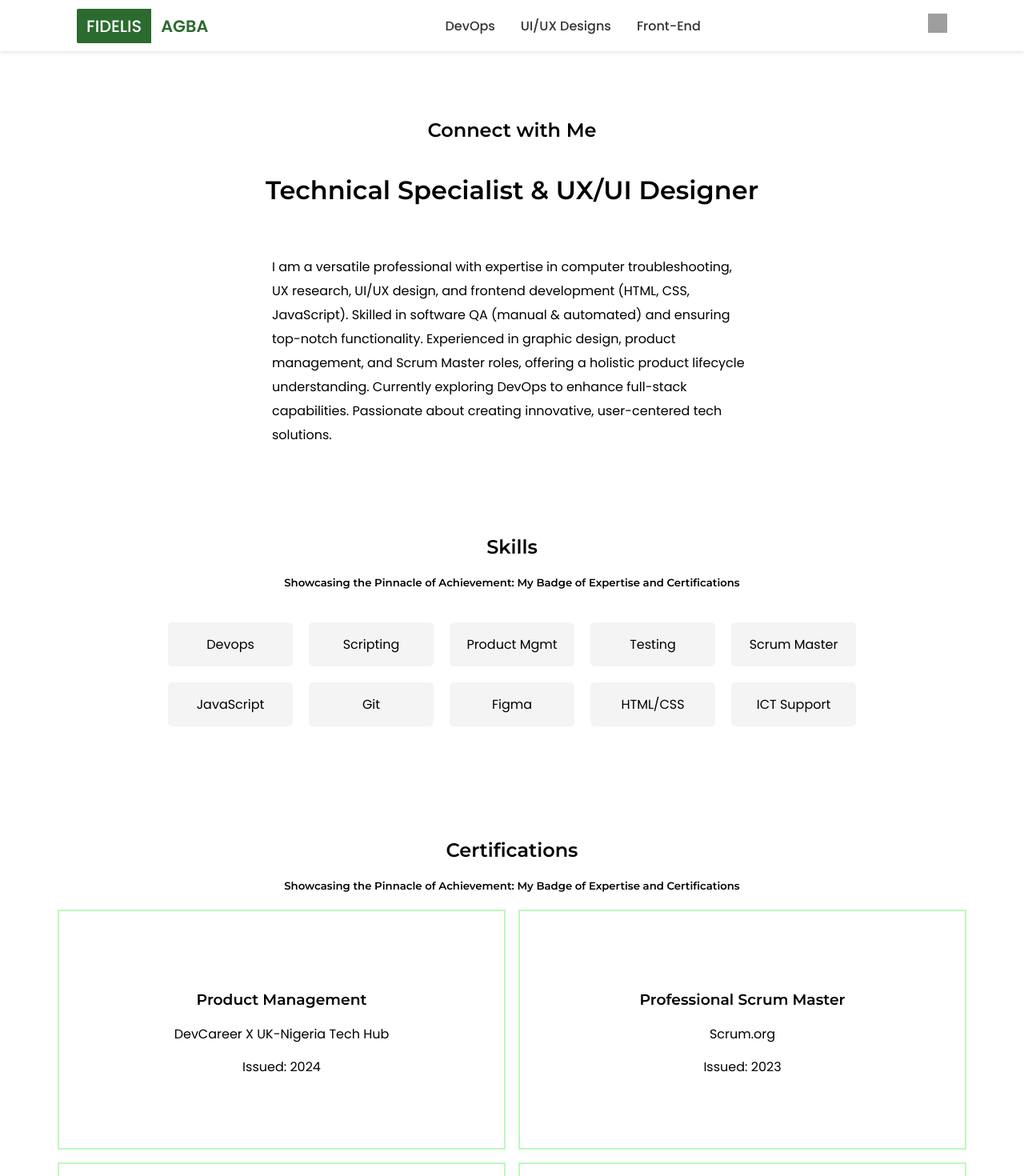
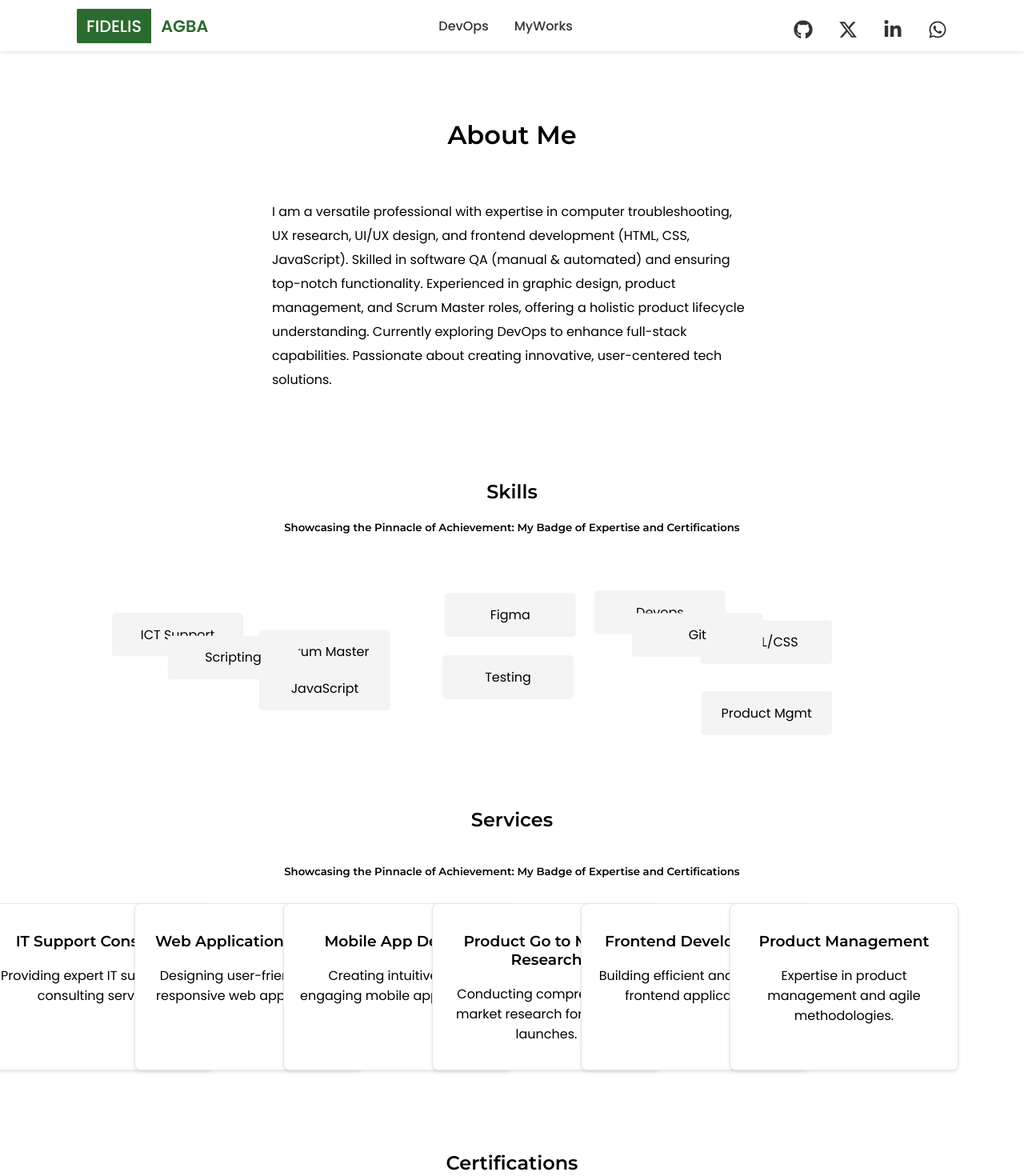
Before and after one commit to gadgetdom/fid37is-portfolio, a React (Create React App) app: page / in a window 1280 px wide. Shown: the top 1470 px of the page at 80% size. Built offline with nearby package versions, Linux system fonts and the light colour scheme; grey boxes are pictures that could not be loaded.

Commit message:
More about me contents

```diff
--- a/src/App.js
+++ b/src/App.js
@@ -4,8 +4,7 @@ import Navbar from './components/Navbar';
 import Home from './pages/Home';
 import DevOps from './pages/DevOps';
 import './App.css';
-import Designs from './pages/Designs';
-import FrontEnd from './pages/FrontEnd';
+import MyWorks from './pages/MyWorks';
 import Footer from './components/Footer';
 
 function App() {
@@ -22,8 +21,7 @@ function App() {
           <Routes>
             <Route path="/" element={<Home />} />
             <Route path="/devops" element={<DevOps />} />
-            <Route path="/designs" element={<Designs />} />
-            <Route path="/frontend" element={<FrontEnd />} />
+            <Route path="/work" element={<MyWorks />} />
           </Routes>
         </div>
         <Footer />
--- a/src/components/Certifications.js
+++ b/src/components/Certifications.js
@@ -13,10 +13,10 @@ const CertificationSec = () => {
     },
     {
       id: 2,
-      title: "Professional Scrum Master",
-      issuer: "Scrum.org",
+      title: "Product Management 2",
+      issuer: "Great Learning",
       date: "2023",
-      certificateUrl: "Page-1.png"
+      certificateUrl: "/prmgm-cert.png"
     },
     {
       id: 3,
@@ -38,7 +38,7 @@ const CertificationSec = () => {
 
   return (
     <div className="w-full max-w-6xl mx-auto p-4">
-      <h2 className="text-3xl font-bold text-center mb-8">Certifications</h2>
+      <h1 className="text-3xl font-bold text-center mb-8">Certifications</h1>
       <h5>Showcasing the Pinnacle of Achievement: My Badge of Expertise and Certifications</h5>
       <div className="grid-container">
         {certifications.map((cert) => (
--- a/src/components/Navbar.css
+++ b/src/components/Navbar.css
@@ -12,6 +12,9 @@
     font-weight: 500;
 }
 
+a.icon-link {
+    font-size: 24px;
+}
 .name-last {
     background-color: white;
     color: #2C6B2F;
--- a/src/components/Navbar.js
+++ b/src/components/Navbar.js
@@ -2,6 +2,7 @@ import React, { useState } from "react";
 import { Link, useLocation } from "react-router-dom";
 import "./Navbar.css";
 import "../App.css";
+import { FaGithub, FaXTwitter, FaLinkedinIn, FaWhatsapp } from 'react-icons/fa6';
 
 function Navbar({ name, phoneNumber }) {
     const [firstName, lastName] = name.split(" ");
@@ -40,33 +41,29 @@ function Navbar({ name, phoneNumber }) {
                     DevOps
                 </Link>
                 <Link
-            to="/designs"
-            className={isActive("/designs")}
+                    to="/work"
+                    className={isActive("/myworks")}
                     onClick={() => setMenuOpen(false)}
                 >
-            UI/UX Designs
-            </Link>
-            <Link
-            to="/frontend"
-            className={isActive("/frontend")}
-            onClick={() => setMenuOpen(false)}
-            >
-            Front-End
+                    MyWorks
                 </Link>
             </div>
 
             <div className="navbar-contact no-select">
-            <a
-            href={`https://wa.me/${phoneNumber}`}
-            target="_blank"
-            rel="noopener noreferrer"
-            >
-            <img
-                src="https://upload.wikimedia.org/wikipedia/commons/thumb/6/6b/WhatsApp.svg/512px-WhatsApp.svg.png"
-                alt="WhatsApp"
-                className="whatsapp-icon"
-            />
+                <div className="icon-container">
+                    <a href={`https://github.com/fid37is`} target="_blank" rel="noopener noreferrer" className="icon-link">
+                        <FaGithub />
                     </a>
+                    <a href={`https://x.com/fid37is`} target="_blank" rel="noopener noreferrer" className="icon-link">
+                        <FaXTwitter />
+                    </a>
+                    <a href={`https://linkedin.com/in/fid37is`} target="_blank" rel="noopener noreferrer" className="icon-link">
+                        <FaLinkedinIn />
+                    </a>
+                    <a href={`https://wa.me/${phoneNumber}`} target="_blank" rel="noopener noreferrer" className="icon-link">
+                        <FaWhatsapp />
+                    </a>
+                </div>
             </div>
         </nav>
     );
--- a/src/pages/Designs.js
+++ /dev/null
@@ -1,16 +0,0 @@
-import React from "react";
-
-function Designs() {
-    return (
-        <div className="page-container no-select">
-        <h1>UI/UX Designs</h1>
-        <p>Content about other works goes here...</p>
-        <p>
-            This section can showcase your additional projects, skills, or
-            professional accomplishments.
-        </p>
-        </div>
-    );
-}
-
-export default Designs;
--- a/src/pages/Home.css
+++ b/src/pages/Home.css
@@ -5,6 +5,14 @@
     gap: 10;
     padding: 20px;
   } */
+  .image-column img {
+    transition: filter 0.3s ease, transform 0.3s ease;
+}
+
+.image-column img:hover {
+    filter: brightness(1.2) saturate(1.1);
+    transform: scale(1.05);
+}
 
   .first-section {
     display: flex;
@@ -51,7 +59,7 @@
     grid-template-columns: repeat(5, 1fr); /* 5 columns per row */
     gap: 20px;
     justify-content: center;
-    padding: 20px;
+    padding: 50px 0;
     max-width: 900px;
     margin: auto;
   }
@@ -64,26 +72,6 @@
     text-align: center;
     cursor: pointer;
     transition: background 0.3s;
-  }
-
-  .skill-box:hover {
-    background: #ddd;
-  }
-
-  .skill-banner {
-    position: absolute;
-    bottom: 100%;
-    left: 50%;
-    transform: translateX(-50%);
-    background: #BCF8BE;
-    color: #2C6B2F;
-    padding: 10px;
-    border-radius: 5px;
-    white-space: nowrap;
-    font-size: 14px;
-    visibility: hidden;
-    opacity: 0;
-    transition: opacity 0.3s;
   }
 
   .skill-box:hover .skill-banner {
@@ -149,3 +137,64 @@
     padding: 50px 0;
     width: 100%;
   }
+
+  @keyframes move {
+    0% { transform: translate(0, 0); }
+    25% { transform: translate(50px, -50px); }
+    50% { transform: translate(-50px, -50px); }
+    75% { transform: translate(-50px, 50px); }
+    100% { transform: translate(0, 0); }
+}
+
+.skill-box {
+    animation: move 5s infinite;
+}
+
+.services-section {
+    height: 50vh;
+    display: flex;
+    flex-direction: column;
+    align-items: center;
+    justify-content: center;
+}
+
+.services-container {
+    display: flex;
+    justify-content: center;
+    width: 100%;
+    padding: 10px;
+}
+
+.service-card {
+    background-color: #FFF;
+    border: 1px solid #e7e6e6;
+    border-radius: 8px;
+    padding: 16px;
+    margin-left: -100px;
+    box-shadow: 0 2px 4px rgba(0, 0, 0, 0.1);
+    width: 400px;
+    transition: transform 0.3s ease, box-shadow 0.3s ease, margin-left 0.3s ease;
+    z-index: 2;
+}
+
+.service-card:hover {
+    transform: translateX(80px);
+    background-color:  #4CAF50;
+    color: white;
+    margin-left: 0;
+    box-shadow: 0 4px 8px rgba(0, 0, 0, 0.15);
+}
+
+.services-section:hover .service-card:not(:hover) {
+    transform: translateX(180px);
+    margin-left: -90px;
+    z-index: 1;
+}
+
+@keyframes move {
+    0% { transform: translate(0, 0); }
+    25% { transform: translate(50px, -50px); }
+    50% { transform: translate(-50px, -50px); }
+    75% { transform: translate(-50px, 50px); }
+    100% { transform: translate(0, 0); }
+}
--- a/src/pages/Home.js
+++ b/src/pages/Home.js
@@ -1,42 +1,44 @@
-import React from 'react';
-import { useState } from "react";
-import "./Home.css";
+import React, { useState, useEffect, useMemo } from 'react';
+import './Home.css';
 import gg from '../assets/img/gg.png';
 import CertificationSection from '../components/Certifications';
-import { FontAwesomeIcon } from '@fortawesome/react-fontawesome';
-import { FaGithub, FaXTwitter, FaLinkedinIn } from "react-icons/fa6";
 
 const Home = () => {
     const [hovered, setHovered] = useState(false);
+    const [randomSkills, setRandomSkills] = useState([]);
+    const [bgImage, setBgImage] = useState('');
 
-    const skills = [
-        { name: "Devops", details: "Backend experience with Express.js." },
-        { name: "Scripting", details: "State management for large applications." },
-        { name: "Product Mgmt", details: "Proficient in product management and leading an agile team." },
-        { name: "Testing", details: "Manual and automated testing, Cypress" },
-        { name: "Scrum Master", details: "Skilled in Flexbox, Grid, and animations." },
-        { name: "JavaScript", details: "Proficient in ES6+, DOM manipulation, React, Vue" },
-        { name: "Git", details: "Version control and collaboration." },
-        { name: "Figma", details: "UI/UX design and prototyping." },
-        { name: "HTML/CSS", details: "Expert in semantic HTML and accessibility. CSS -  Flexbox, Grid, and animations." },
-        { name: "ICT Support", details: "Experienced in hooks, state management." },
+    const skills = useMemo(() => [
+        'Devops', 'Scripting', 'Product Mgmt', 'Testing', 'Scrum Master',
+        'JavaScript', 'Git', 'Figma', 'HTML/CSS', 'ICT Support'
+    ], []);
+
+    const services = [
+        { name: 'IT Support Consulting', description: 'Providing expert IT support and consulting services.' },
+        { name: 'Web Application Design', description: 'Designing user-friendly and responsive web applications.' },
+        { name: 'Mobile App Design', description: 'Creating intuitive and engaging mobile app designs.' },
+        { name: 'Product Go to Market Research', description: 'Conducting comprehensive market research for product launches.' },
+        { name: 'Frontend Development', description: 'Building efficient and scalable frontend applications.' },
+        { name: 'Product Management', description: 'Expertise in product management and agile methodologies.' }
     ];
+
+    useEffect(() => {
+        const interval = setInterval(() => {
+            setRandomSkills(skills.sort(() => Math.random() - 0.5));
+        }, 2000);
+        return () => clearInterval(interval);
+    }, [skills]);
+
+    const handleMouseEnter = () => {
+        const bgImages = ['url(/path/to/abstract1.jpg)', 'url(/path/to/abstract2.jpg)', 'url(/path/to/abstract3.jpg)'];
+        const randomImage = bgImages[Math.floor(Math.random() * bgImages.length)];
+        setBgImage(randomImage);
+    };
 
     return (
         <div className="page-container no-select">
-            <h2 className="text-3xl font-bold text-center mb-8">Connect with Me</h2>
-            <div className="icon-container">
-                <a href="https://github.com/YourUsername" target="_blank" rel="noopener noreferrer" className="icon-link">
-                <FontAwesomeIcon icon={FaGithub} />
-                </a>
-                <a href="https://x.com/YourUsername" target="_blank" rel="noopener noreferrer" className="icon-link">
-                <FontAwesomeIcon icon={FaXTwitter} />
-                </a>
-                <a href="https://linkedin.com/in/YourUsername" target="_blank" rel="noopener noreferrer" className="icon-link">
-                <FontAwesomeIcon icon={FaLinkedinIn} />
-                </a>
-            </div>
-            <h1>Technical Specialist & UX/UI Designer</h1>
+            <h1>About Me</h1>
+
             {/* First Section */}
             <section
                 className="first-section"
@@ -48,7 +50,7 @@ const Home = () => {
                         <img src={gg} alt="Descriptive Alt" />
                     </div>
                 )}
-            <div className={`text-column ${hovered ? "shifted" : ""}`}>
+                <div className={`text-column ${hovered ? 'shifted' : ''}`}>
                     <p>
                         I am a versatile professional with expertise in computer troubleshooting, UX research, UI/UX design, and frontend development (HTML, CSS, JavaScript). Skilled in software QA (manual & automated) and ensuring top-notch functionality. Experienced in graphic design, product management, and Scrum Master roles, offering a holistic product lifecycle understanding. Currently exploring DevOps to enhance full-stack capabilities. Passionate about creating innovative, user-centered tech solutions.
                     </p>
@@ -57,13 +59,30 @@ const Home = () => {
 
             {/* Second Section - Skills */}
             <section className="skills-section">
-    <h2>Skills</h2>
+                <h1>Skills</h1>
                 <h5>Showcasing the Pinnacle of Achievement: My Badge of Expertise and Certifications</h5>
                 <div className="skills-container">
-        {skills.map((skill, index) => (
-            <div key={index} className="skill-box">
-                <span>{skill.name}</span>
-                <div className="skill-banner">{skill.details}</div>
+                    {randomSkills.map((skill, index) => (
+                        <div key={index} className="skill-box" style={{ animation: `move ${Math.random() * 5 + 3}s infinite` }}>
+                            <span>{skill}</span>
+                        </div>
+                    ))}
+                </div>
+            </section>
+
+            {/* New Section - Services */}
+            <section
+                className="services-section"
+                style={{ backgroundImage: bgImage }}
+                onMouseEnter={handleMouseEnter}
+            >
+                <h1>Services</h1>
+                <h5>Showcasing the Pinnacle of Achievement: My Badge of Expertise and Certifications</h5>
+                <div className="services-container">
+                    {services.map((service, index) => (
+                        <div key={index} className="service-card">
+                            <h3>{service.name}</h3>
+                            <p>{service.description}</p>
                         </div>
                     ))}
                 </div>
@@ -73,8 +92,6 @@ const Home = () => {
             <section className="certifications-section">
                 <CertificationSection />
             </section>
-
-
         </div>
     );
 };
--- a/src/pages/FrontEnd.js
+++ b/src/pages/MyWorks.js
@@ -1,13 +1,13 @@
 import React from 'react';
 
-function FrontEnd() {
+function MyWorks () {
     return (
         <div className="page-container no-select">
-        <h1>Frontend Developments</h1>
+        <h1>Frontend & UI/UX Works</h1>
         <p>Content about other works goes here...</p>
         <p>This section can showcase your additional projects, skills, or professional accomplishments.</p>
         </div>
     );
 }
 
-export default FrontEnd;
+export default MyWorks;
```
Also changed, not shown: public/prmgm-cert.png (added). Lines whose indentation alone changed are shown as unchanged.
